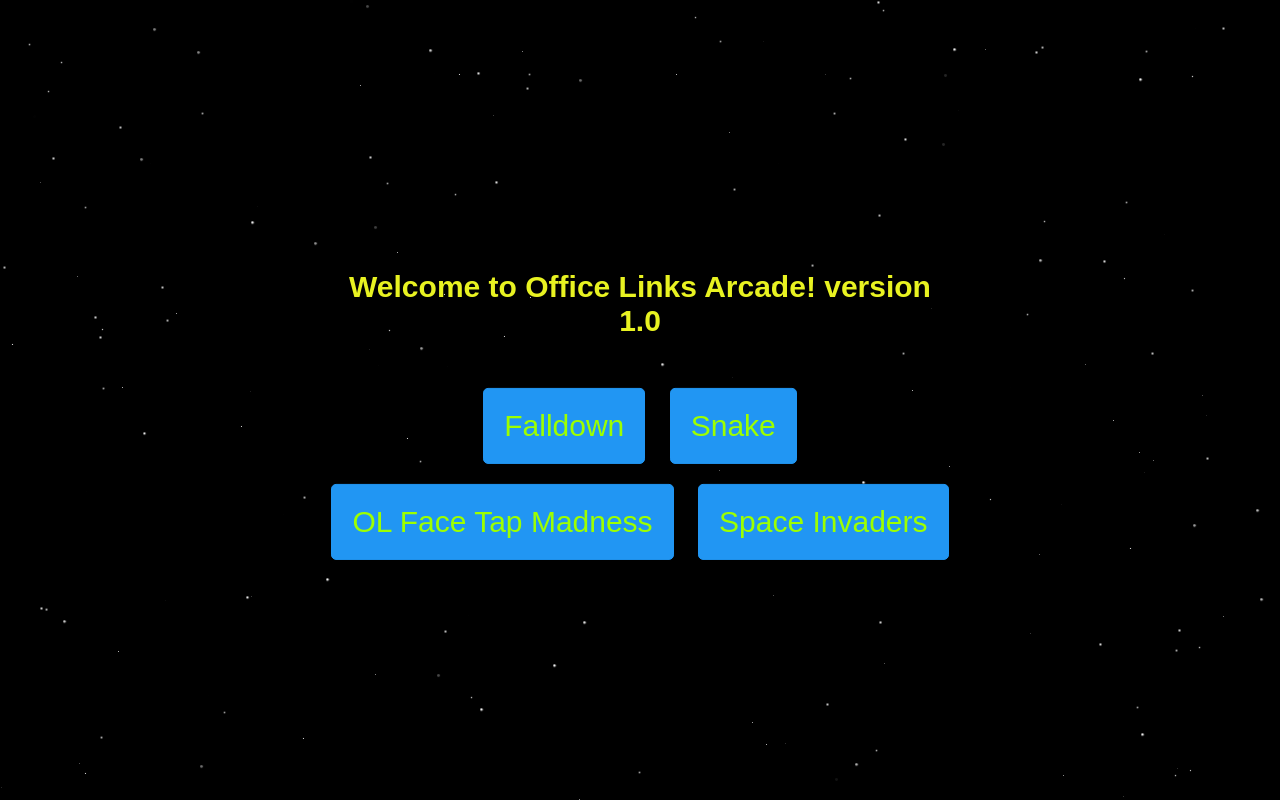
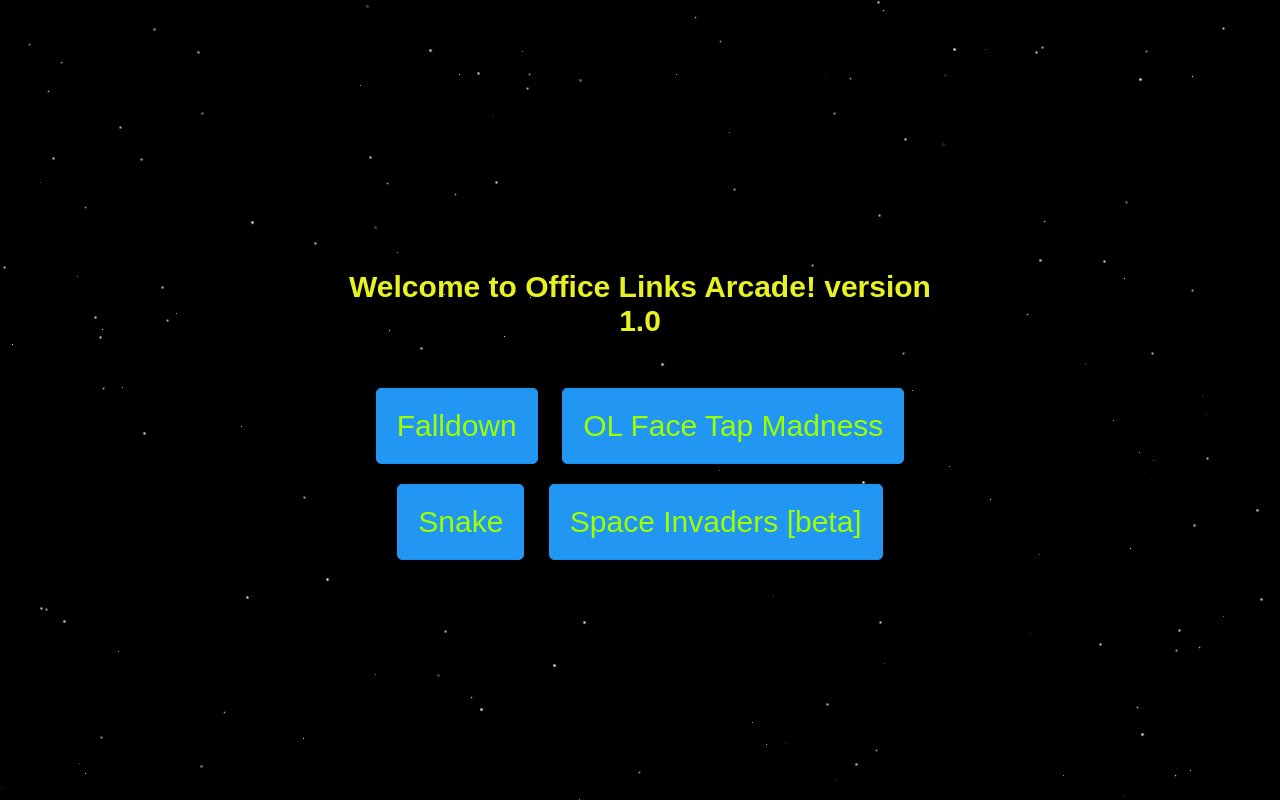
Before and after one commit to Ev-Bro/gpt-html, a plain HTML site: page OL-Arcade-home.html in a window 1280 px wide. Drawn offline with Linux system fonts and the light colour scheme.

Commit message:
Update OL-Arcade-home.html

```diff
--- a/OL-Arcade-home.html
+++ b/OL-Arcade-home.html
@@ -120,9 +120,9 @@
 
         <ul>
             <li><a href="https://blitzace71.github.io/officelinks/games/falldown/index.html">Falldown</a></li>
+            <li><a href="https://ev-bro.github.io/gpt-html/DVD2/OL-tap-tap.html">OL Face Tap Madness</a></li>
             <li><a href="https://blitzace71.github.io/officelinks/games/snake/index.html">Snake</a></li>
-            <li><a href="https://ev-bro.github.io/gpt-html/DVD2/OL-tap-tap.html">OL Face Tap Madness</a></li>
-            <li><a href="https://blitzace71.github.io/officelinks/games/invaders/index.html">Space Invaders</a></li>
+            <li><a href="https://blitzace71.github.io/officelinks/games/invaders/index.html">Space Invaders [beta]</a></li>
         </ul>
     </div>
 
```
